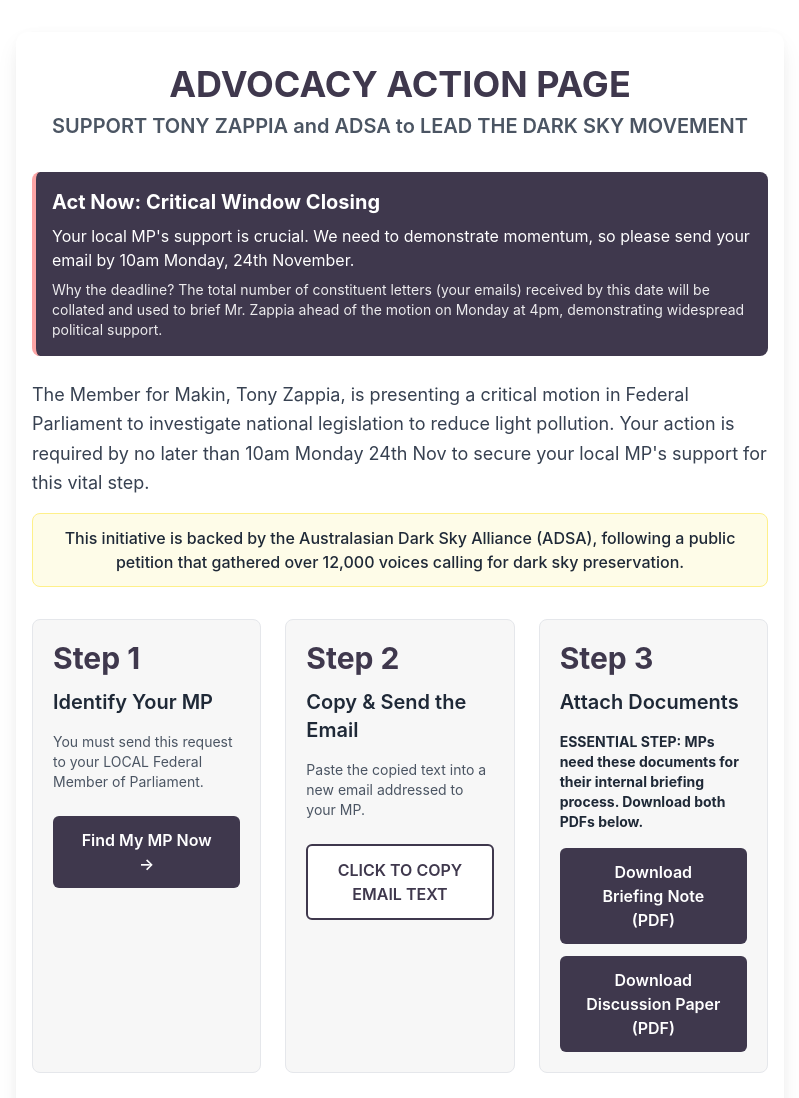
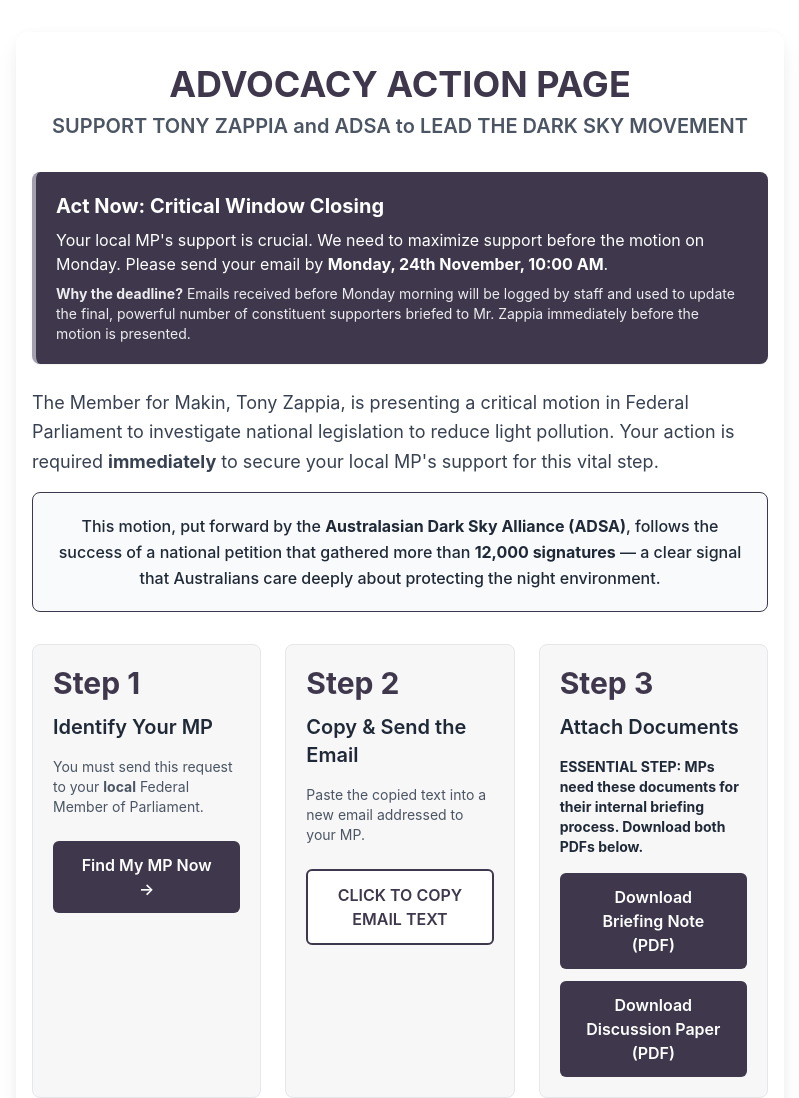
Before and after one commit to RMIDSR/darksky-action-page, a plain HTML site: page index.html in a window 1280 px wide. Shown: the top 1098 px of the page, without its empty margins (240-1039 px from the left). Drawn offline with nearby package versions, Linux system fonts and the light colour scheme.

Commit message:
Update index.html

```diff
--- a/index.html
+++ b/index.html
@@ -9,7 +9,7 @@
     <style>
         /* Custom styles for branding */
         :root {
-            --primary-color: #3f384d; /* RMIDSR Dark Plum/Gray */
+            --primary-color: #3f384d; /* RMIDSR Dark Sky Purple */
             --light-bg: #ffffff; /* White background */
             --text-color: #1f2937; /* Dark Gray text */
         }
@@ -108,20 +108,20 @@
             SUPPORT TONY ZAPPIA and ADSA to LEAD THE DARK SKY MOVEMENT
         </h2>
 
-        <!-- Key Deadline - REVERSED BRANDED BANNER -->
-        <div class="bg-red-50 text-white p-4 rounded-lg mb-6 border-l-4" style="background-color: var(--primary-color); border-color: #fca5a5;">
+        <!-- Key Deadline - BRANDED BANNER (Fixed Colors) -->
+        <div class="text-white p-5 rounded-lg mb-6 border-l-4 shadow-sm" style="background-color: var(--primary-color); border-left-color: #a5a0b0;">
             <p class="font-bold text-xl mb-2">Act Now: Critical Window Closing</p>
-            <p>Your local MP's support is crucial. We need to demonstrate momentum, so please send your email by 10am Monday, 24th November.</p>
-            <p class="mt-2 text-sm opacity-90">Why the deadline? The total number of constituent letters (your emails) received by this date will be collated and used to brief Mr. Zappia ahead of the motion on Monday at 4pm, demonstrating widespread political support.</p>
+            <p>Your local MP's support is crucial. We need to maximize support before the motion on Monday. Please send your email by <strong>Monday, 24th November, 10:00 AM</strong>.</p>
+            <p class="mt-2 text-sm opacity-90"><strong>Why the deadline?</strong> Emails received before Monday morning will be logged by staff and used to update the final, powerful number of constituent supporters briefed to Mr. Zappia immediately before the motion is presented.</p>
         </div>
 
         <p class="mb-4 text-gray-700 text-lg leading-relaxed">
-            The Member for Makin, Tony Zappia, is presenting a critical motion in Federal Parliament to investigate national legislation to reduce light pollution. Your action is required by no later than 10am Monday 24th Nov to secure your local MP's support for this vital step.
+            The Member for Makin, Tony Zappia, is presenting a critical motion in Federal Parliament to investigate national legislation to reduce light pollution. Your action is required <strong>immediately</strong> to secure your local MP's support for this vital step.
         </p>
 
-        <!-- New Petition Statement -->
-        <div class="bg-yellow-50 text-gray-800 p-3 rounded-lg border border-yellow-200 mb-8 text-center font-medium">
-            This initiative is backed by the Australasian Dark Sky Alliance (ADSA), following a public petition that gathered over 12,000 voices calling for dark sky preservation.
+        <!-- Petition Statement (Fixed Colors) -->
+        <div class="p-5 rounded-lg border mb-8 text-center font-medium leading-relaxed text-gray-800" style="background-color: #f9fafb; border-color: var(--primary-color);">
+            This motion, put forward by the <strong>Australasian Dark Sky Alliance (ADSA)</strong>, follows the success of a national petition that gathered more than <strong>12,000 signatures</strong> — a clear signal that Australians care deeply about protecting the night environment.
         </div>
 
         <!-- Action Steps Grid -->
@@ -131,7 +131,7 @@
             <div class="step-card">
                 <div class="text-3xl font-bold mb-3" style="color: var(--primary-color);">Step 1</div>
                 <h3 class="text-xl font-semibold mb-4">Identify Your MP</h3>
-                <p class="mb-6 text-sm text-gray-600">You must send this request to your LOCAL Federal Member of Parliament.</p>
+                <p class="mb-6 text-sm text-gray-600">You must send this request to your <strong>local</strong> Federal Member of Parliament.</p>
                 <a href="https://www.aph.gov.au/Senators_and_Members/Members" target="_blank" class="branded-button">
                     Find My MP Now &rarr;
                 </a>
@@ -166,7 +166,7 @@
         <div class="mt-8">
             <h3 class="text-2xl font-semibold mb-4" style="color: var(--primary-color);">Email Template (Copy and Paste)</h3>
             <div id="email-template" class="copy-text-area">
-                Subject: Support for National Light Pollution Legislation (Motion by Mr Tony Zappia MP)
+Subject: Support for National Light Pollution Legislation (Motion by Mr Tony Zappia MP)
 
 Dear [Insert MP's Name],
 
@@ -203,6 +203,11 @@ Yours sincerely,
                 </svg>
                 Share via Email/Social
             </a>
+
+            <!-- RMIDSR Credit Footer -->
+            <div class="mt-8 pt-4 text-xs text-gray-400 border-t border-gray-100">
+                <p>This Digital Advocacy Action Page was created by the <strong class="text-gray-500">River Murray International Dark Sky Reserve (RMIDSR)</strong> to support the ADSA and the broader Dark Sky Movement.</p>
+            </div>
         </div>
 
 
```
